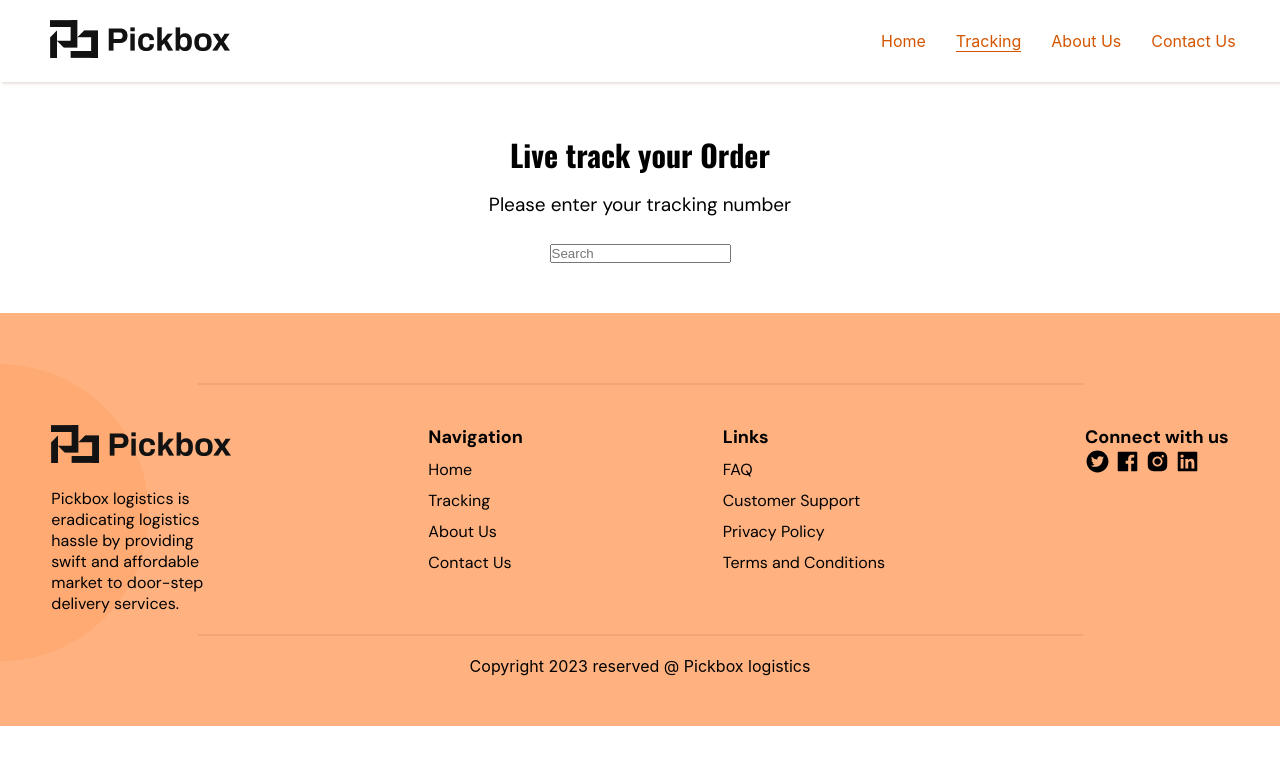
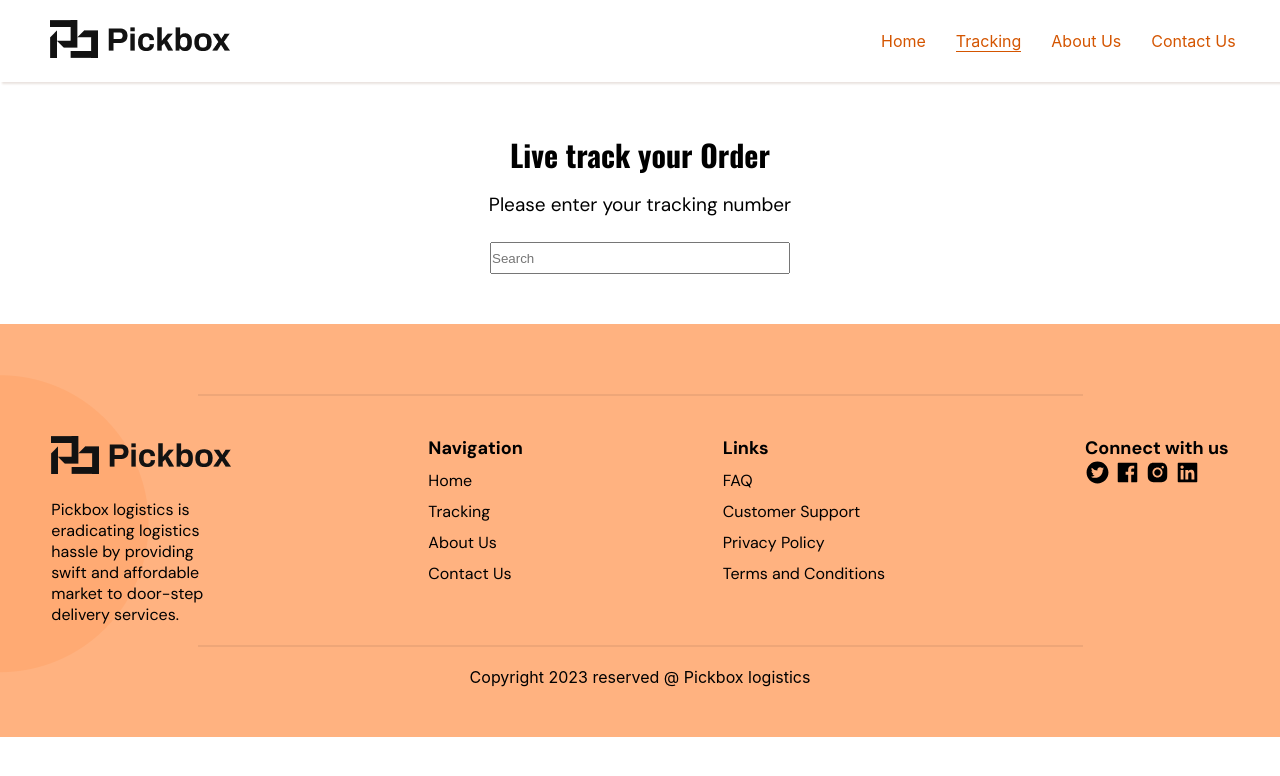
Before and after one commit to Pickbox-Project/Pickbox-frontend, a React (Create React App) app: page /tracking in a window 1280 px wide. Shown: the top 776 px of the page. Built offline with nearby package versions, Linux system fonts and the light colour scheme.

Commit message:
Started working on the Tracking Component

```diff
--- a/src/Components/Tracking/Tracking.css
+++ b/src/Components/Tracking/Tracking.css
@@ -18,3 +18,8 @@
     font-family: "DM Sans";
     font-size: 19px;
 }
+
+.tracking-input>input {
+    width: 300px;
+    height: 32px;
+}
```
